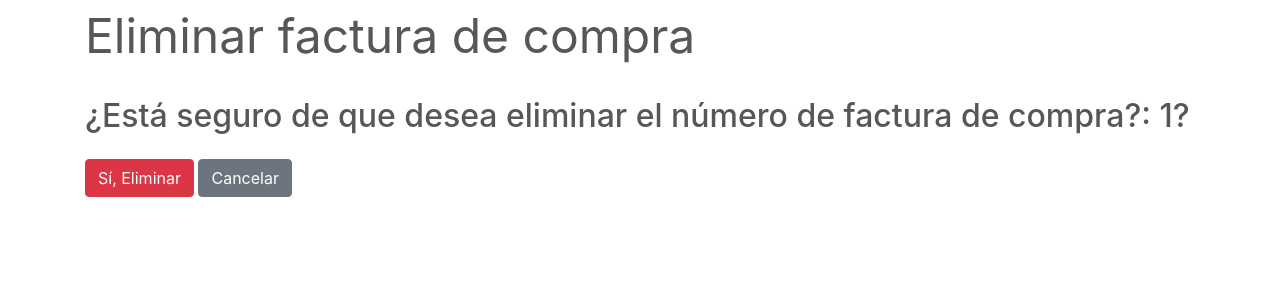
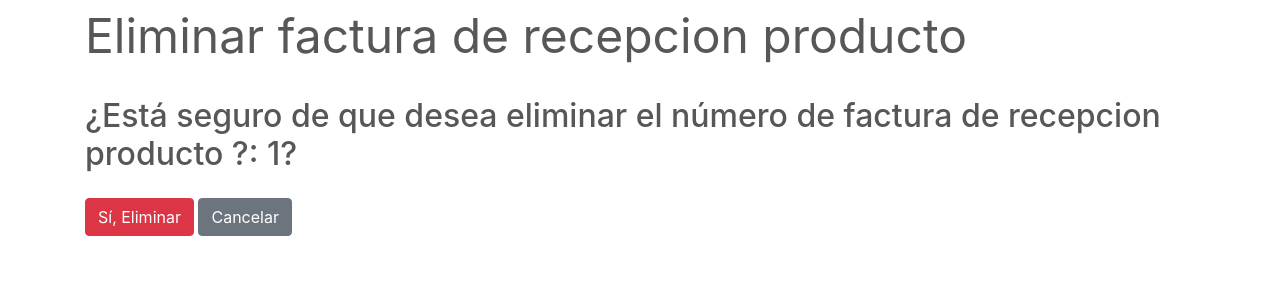
Before and after one commit to KrizXD/MusicProBodega, a Django app: page /transactions/purchases/1/delete in a window 1280 px wide. Shown: the top 300 px of the page. Run offline with Django 3.2, Linux system fonts and the light colour scheme; tables that the repository leaves empty hold one stand-in row (values such as "Sample post"); some libraries are stand-ins or nearby versions.

Commit message:
delete_purchase.html

```diff
--- a/transactions/templates/purchases/delete_purchase.html
+++ b/transactions/templates/purchases/delete_purchase.html
@@ -1,7 +1,7 @@
 {% extends "base.html" %}
 
 
-{% block title %} Borrar Compra {% endblock title %}
+{% block title %} Borrar recepcion producto {% endblock title %}
 
 
 {% block content %}
@@ -12,9 +12,9 @@
 
         <fieldset class="form-group">
             <div style="color:#575757; font-style: bold; font-size: 3rem; border-bottom: 1px solid white;">
-                Eliminar factura de compra</div> <br>
+                Eliminar factura de recepcion producto </div> <br>
             <h2 style="color:#575757;">
-                ¿Está seguro de que desea eliminar el número de factura de compra?: {{ object.billno }}?</h2>
+                ¿Está seguro de que desea eliminar el número de factura de recepcion producto ?: {{ object.billno }}?</h2>
         </fieldset>
 
         <div class="form-group">
```
